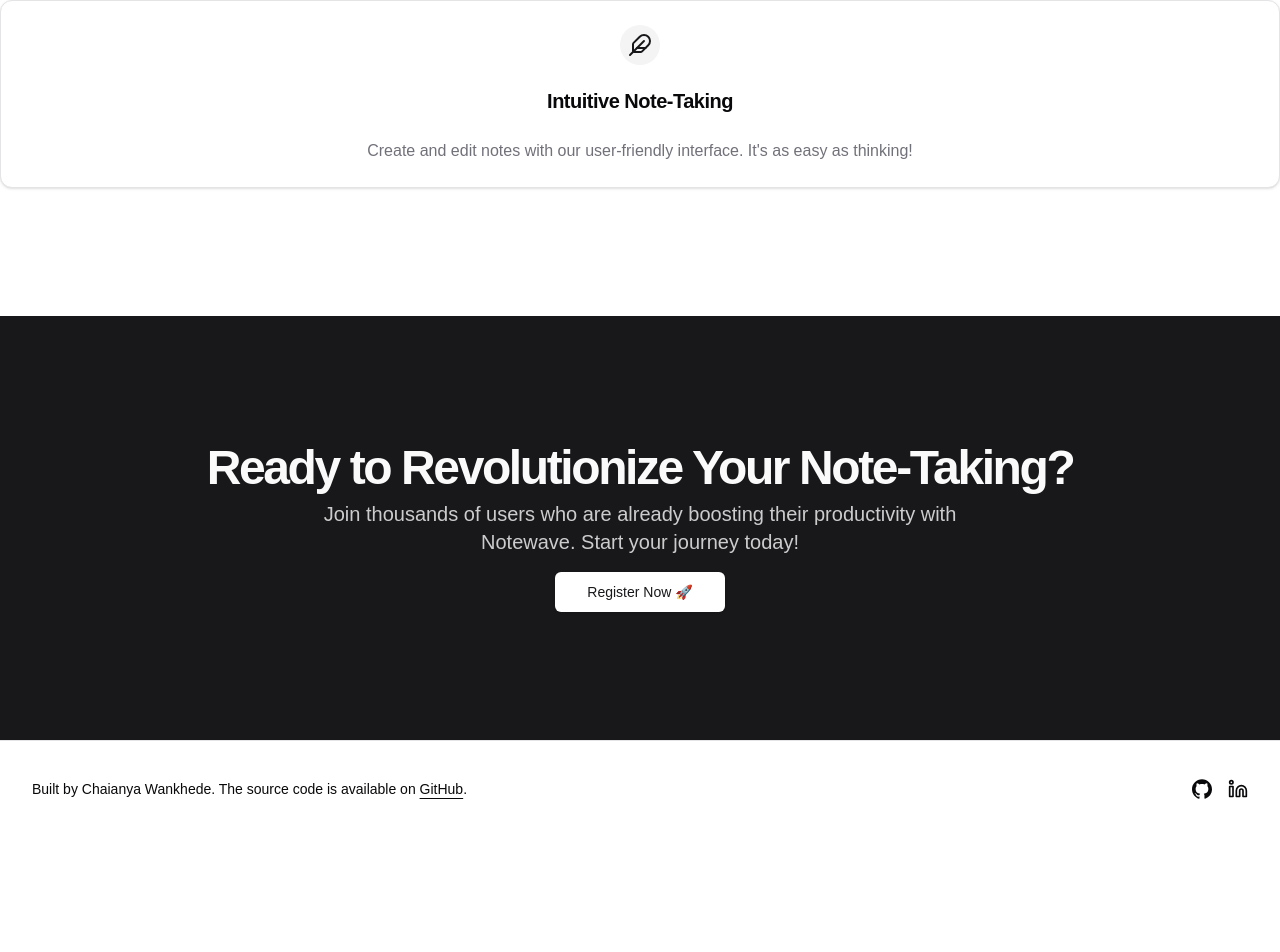
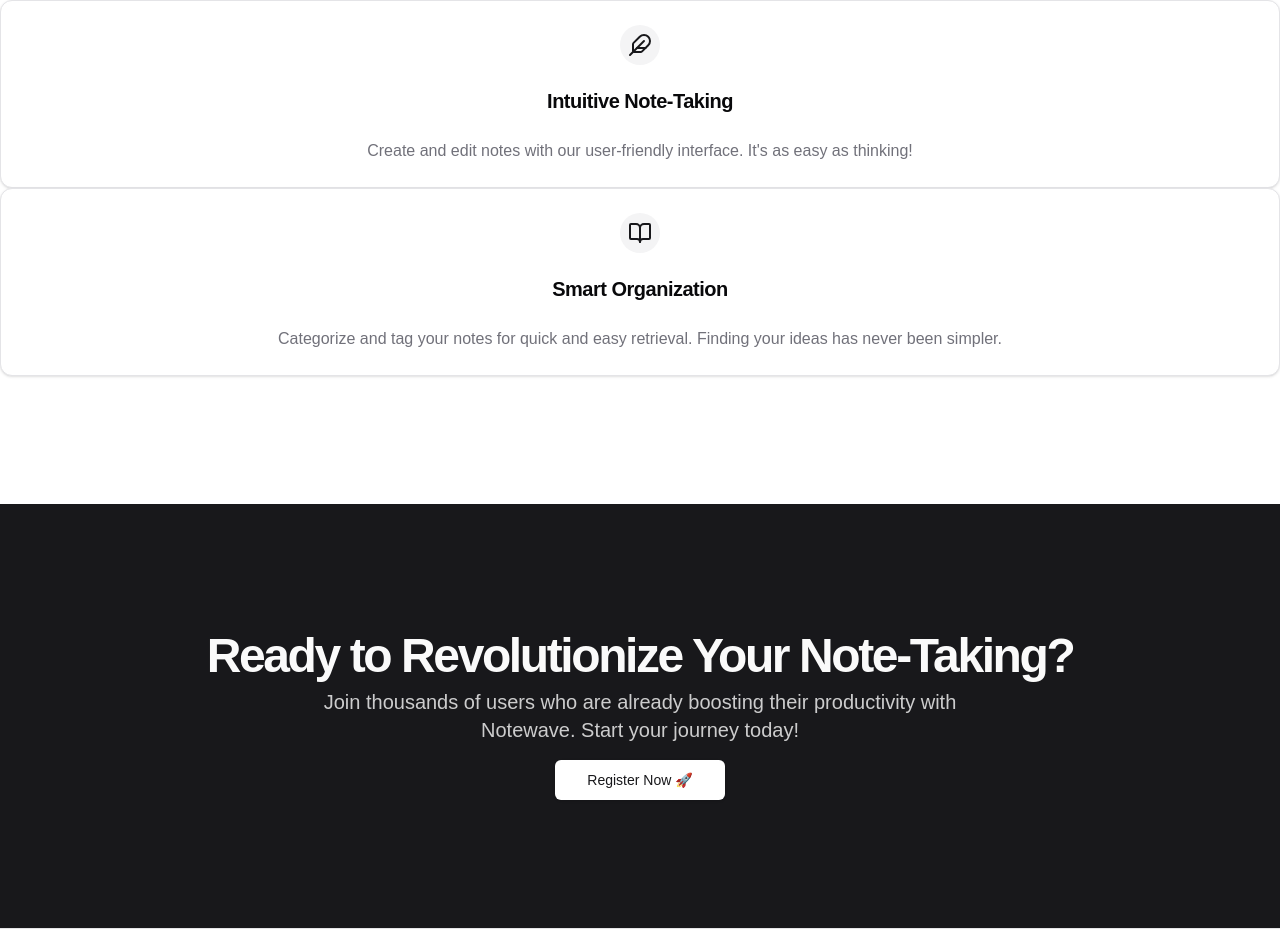
Before and after one commit to Babban33/notewave, a Next.js app: page / in a window 1280 px wide. Shown: the part 1089-2041 px from the top of the page. Before the commit the page ends 1926 px from the top, so only its background shows below. Built offline with nearby package versions, Linux system fonts and the light colour scheme.

Commit message:
added second card

```diff
--- a/app/page.tsx
+++ b/app/page.tsx
@@ -1,6 +1,6 @@
 import { Button } from "@/components/ui/button";
 import { Card, CardHeader, CardTitle, CardContent } from "@/components/ui/card";
-import { Feather } from "lucide-react";
+import { BookOpen, Feather } from "lucide-react";
 import Link from "next/link";
 import React from "react";
 export default function Home() {
@@ -77,6 +77,17 @@
                     <p className="text-muted-foreground">Create and edit notes with our user-friendly interface. It&apos;s as easy as thinking!</p>
                 </CardContent>
             </Card>
+            <Card className="flex flex-col items-center text-center">
+                <CardHeader className="flex flex-col items-center">
+                    <div className="mb-4 p-2 bg-secondary rounded-full">
+                        <BookOpen className="h-6 w-6 text-primary" />
+                    </div>
+                    <CardTitle className="text-xl">Smart Organization</CardTitle>
+                </CardHeader>
+                <CardContent>
+                    <p className="text-muted-foreground">Categorize and tag your notes for quick and easy retrieval. Finding your ideas has never been simpler.</p>
+                </CardContent>
+            </Card>
         </section>
     )
 }
```
